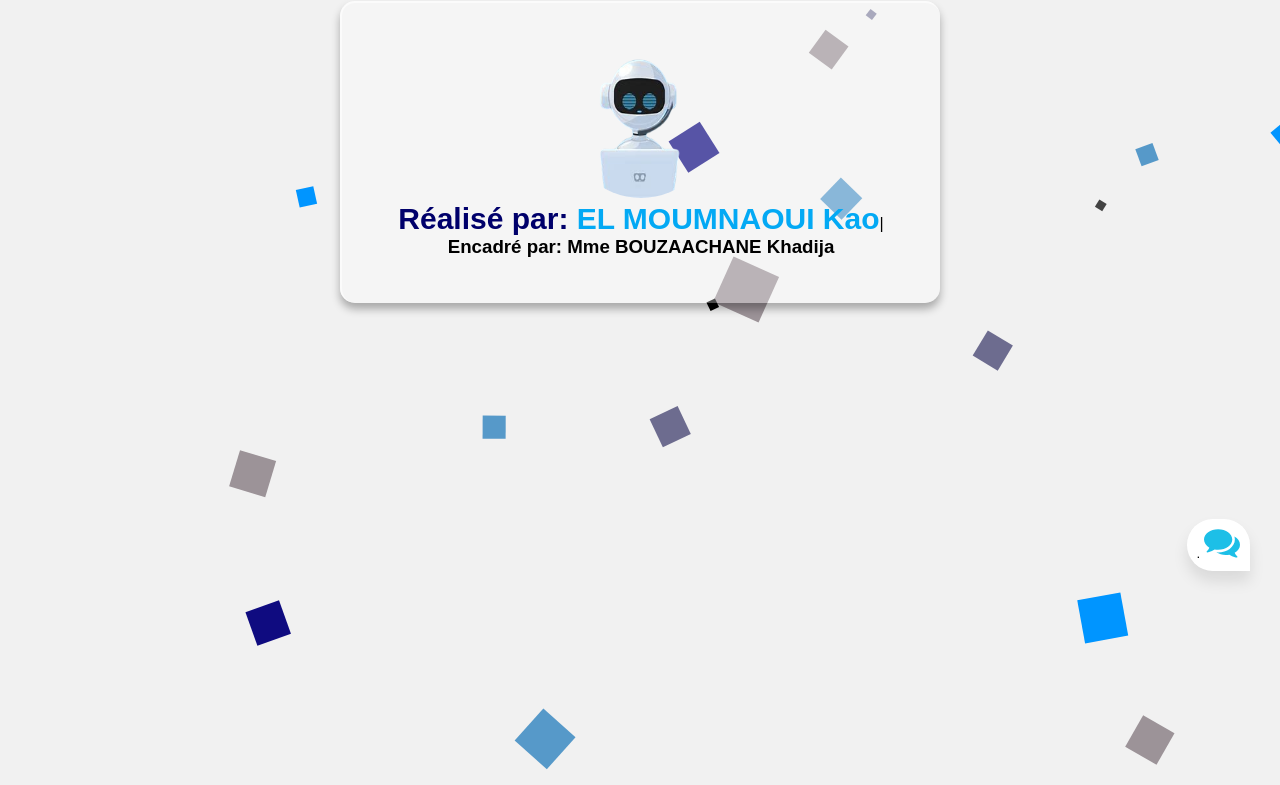
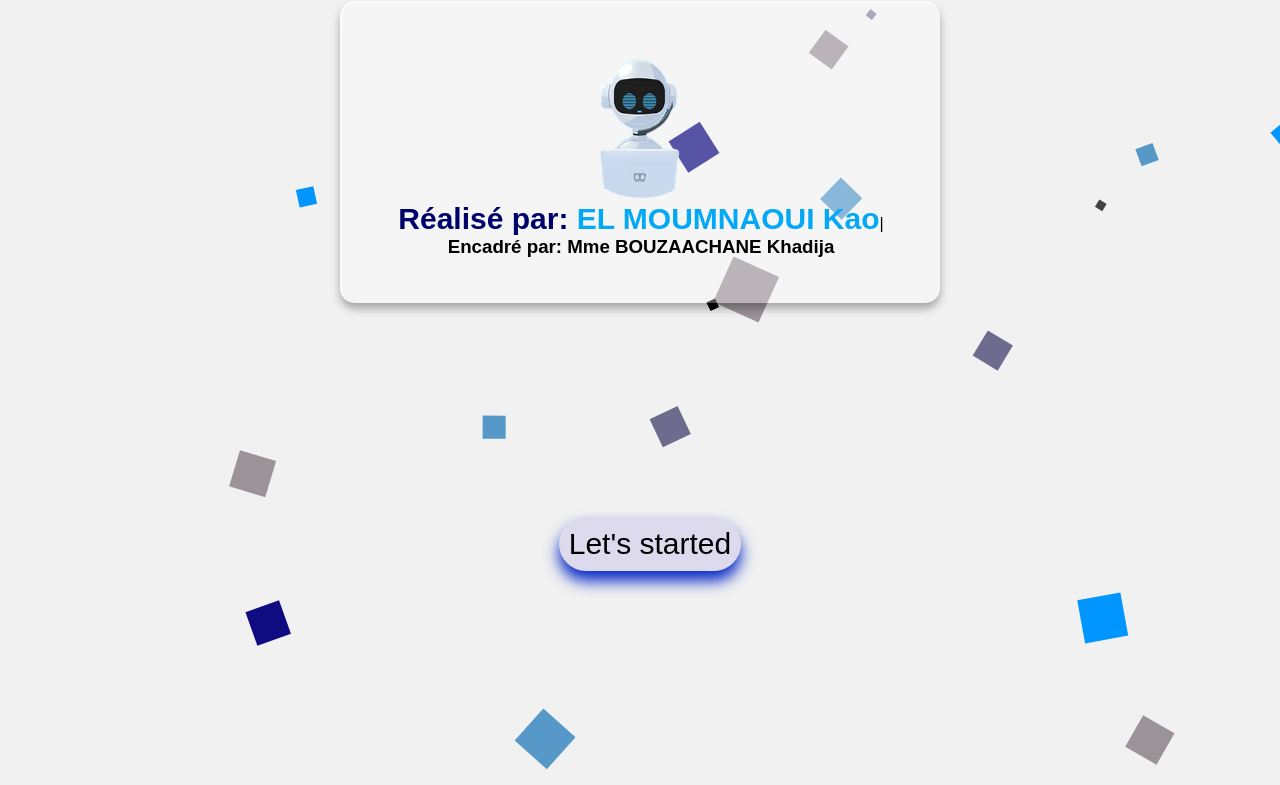
Before and after one commit to AmalChihab/CHATBOT-PYTHON, a Flask app: page / in a window 1280 px wide. Shown: the part 199-984 px from the top of the page. Run offline with Flask 2, Linux system fonts and the light colour scheme.

Commit message:
version final

```diff
--- a/app.py
+++ b/app.py
@@ -46,6 +46,9 @@ def predictAudio():
         file = "./music7.mp3"
         playsound(file)
         response = 'played'
+    elif "image" in text:
+        img = "./static/OBJ.jpg"
+
     else:
         response = get_response(text)
         print(text)
--- a/static/style.css
+++ b/static/style.css
@@ -12,11 +12,11 @@ body {
 }
 
 *, html {
-    --primaryGradient: linear-gradient(93.12deg, blue 0.52%, #1dbfe7 100%);
-    --secondaryGradient: linear-gradient(268.91deg, blue -2.14%, #1dbfe7 99.69%);
+    --primaryGradient: linear-gradient(93.12deg, rgb(52, 100, 154) 0.52%, #3277b0 100%);
+    --secondaryGradient: linear-gradient(268.91deg, rgb(51, 110, 165) -2.14%, #327cca 99.69%);
     --primaryBoxShadow: 0px 10px 15px rgba(0, 0, 0, 0.1);
     --secondaryBoxShadow: 0px -10px 15px rgba(0, 0, 0, 0.1);
-    --primary: #1dbfe7;
+    --primary: #202020;
 }
 
 /* CHATBOX
@@ -24,13 +24,13 @@ body {
 .chatbox {
     position: fixed;
     bottom: 30px;
-    right: 30px;
+    right: 330px;
 }
 
 /* CONTENT IS CLOSE */
 .chatbox__support {
     display: flex;
-    flex-direction: column;
+    flex-direction:column;
     background: #eee;
     width: 300px;
     height: 350px;
@@ -49,23 +50,34 @@ body {
 
 /* BUTTON */
 .chatbox__button {
-    text-align: right;
+    position: relative;
+    text-align: center;
+    font-size: 60px;
+
 }
 
 .send__button {
     padding: 6px;
+    font-size: 25px;
+    background: transparent;
+    border: none;
+    outline: none;
+    cursor: pointer;
+}
+.audio__button{
+    padding: 6px;
+    font-size: 25px;
     background: transparent;
     border: none;
     outline: none;
     cursor: pointer;
 }
 
-
 /* HEADER */
 .chatbox__header {
     position: sticky;
     top: 0;
-    background: orange;
+    background: rgb(0, 60, 255);
 }
 
 /* MESSAGES */
--- a/templates/base.html
+++ b/templates/base.html
@@ -22,6 +22,7 @@
             <span class="textt first_text" >Réalisé par: </span>
             <span class="textt sec_text"></span>
             <h3 class="typing-text">Encadré par: Mme BOUZAACHANE Khadija</h3>
+
         </div>
 
 
@@ -32,8 +33,8 @@
                     <img src="https://img.icons8.com/color/48/000000/circled-user-female-skin-type-5--v1.png" alt="image">
                 </div>
                 <div class="chatbox__content--header">
-                    <h4 class="chatbox__heading--header">Chat support</h4>
-                    <p class="chatbox__description--header">Hi. My name is LOUBANA. How can I help you?</p>
+                    <h4 class="chatbox__heading--header">LOUBANA</h4>
+                    <p class="chatbox__description--header">Hi. How can I help you?</p>
                 </div>
             </div>
             <div class="chatbox__messages">
@@ -41,18 +42,16 @@
             </div>
             <div class="chatbox__footer">
                 <input type="text" placeholder="Write a message...">
-                <button class="chatbox__send--footer audio__button"><div class="icon-chat fas fa-microphone"></div></button>
-                <button class="chatbox__send--footer send__button">Send</button>
+                <button class="chatbox__send--footer audio__button"><i class="fa-solid fa-microphone"></i> </button>
+                <button class="chatbox__send--footer send__button"><i class="fa-solid fa-paper-plane"></i> </button>
 
             </div>
         </div>
 
 
         <div class="chatbox__button">
-            <button>.
-                <svg width="36" height="29" viewBox="0 0 36 29" fill="none" xmlns="http://www.w3.org/2000/svg">
-                <path d="M28.2857 10.5714C28.2857 4.88616 21.9576 0.285714 14.1429 0.285714C6.32813 0.285714 0 4.88616 0 10.5714C0 13.8259 2.08929 16.7388 5.34375 18.6272C4.66071 20.2946 3.77679 21.0781 2.9933 21.9621C2.77232 22.2232 2.51116 22.4643 2.59152 22.846C2.65179 23.1875 2.93304 23.4286 3.23438 23.4286C3.25446 23.4286 3.27455 23.4286 3.29464 23.4286C3.89732 23.3482 4.47991 23.2478 5.02232 23.1071C7.05134 22.5848 8.93973 21.721 10.6071 20.5357C11.7321 20.7366 12.9174 20.8571 14.1429 20.8571C21.9576 20.8571 28.2857 16.2567 28.2857 10.5714ZM36 15.7143C36 12.3594 33.7902 9.38616 30.3951 7.51786C30.6964 8.50223 30.8571 9.52679 30.8571 10.5714C30.8571 14.1674 29.0089 17.4821 25.654 19.933C22.5402 22.183 18.4621 23.4286 14.1429 23.4286C13.5603 23.4286 12.9576 23.3884 12.375 23.3482C14.8862 24.9955 18.221 26 21.8571 26C23.0826 26 24.2679 25.8795 25.3929 25.6786C27.0603 26.8638 28.9487 27.7277 30.9777 28.25C31.5201 28.3906 32.1027 28.4911 32.7054 28.5714C33.0268 28.6116 33.3281 28.3504 33.4085 27.9888C33.4888 27.6071 33.2277 27.3661 33.0067 27.1049C32.2232 26.221 31.3393 25.4375 30.6563 23.7701C33.9107 21.8817 36 18.9888 36 15.7143Z" fill="#1dbfe7"/>
-                </svg>
+            <button>
+                Let's started
             </button>
         </div>
     </div>
```
Also changed, not shown: other parts of static/style.css (+16 -10 lines), 1 other file.
